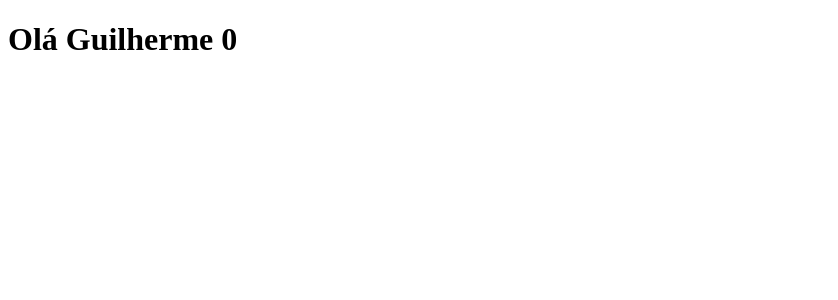
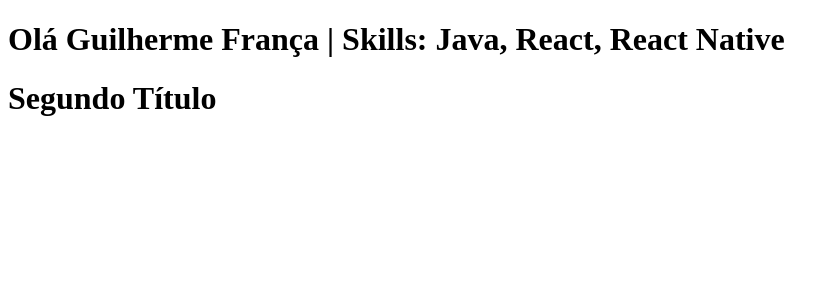
Before and after one commit to guiireal/reactjs-ninja, a React (Create React App) app in the folder sessao_3/: page / in a window 1280 px wide. Shown: the top 300 px of the page, without its empty margins (0-838 px from the left). Built offline with nearby package versions, Linux system fonts and the light colour scheme; the HTML template or start-up script is replaced by a standard one.

Commit message:
Componentes Funcionais

```diff
--- a/sessao_3/src/App.js
+++ b/sessao_3/src/App.js
@@ -1,11 +1,12 @@
 import React from 'react';
-import Title from './Title';
+import Title, { TitleExp } from './Title';
 
 
 const App = () => {
     return (
         <div className='container'>
-            <Title name='Guilherme' lastName={0}/>
+            <Title name='Guilherme' lastName='França'/>
+            <TitleExp />
 
         </div>
     );
--- a/sessao_3/src/Title.js
+++ b/sessao_3/src/Title.js
@@ -1,17 +1,20 @@
 import React, { Component } from 'react';
+
+
+const TitleExp = () => <h1>Segundo Título</h1>
 
 
 class Title extends Component {
 
     static defaultProps = {
        name: 'Desconhecido',
-       lastName: 'Sem Sobrenome'
-
+       lastName: 'Sem Sobrenome',
+       skills: ['Java', 'React', 'React Native']
     }
 
     render() {
-        return <h1>Olá {`${this.props.name} ${this.props.lastName}`}</h1>;
+        return <h1>Olá {`${this.props.name} ${this.props.lastName}`} | Skills: {this.props.skills.join(', ')}</h1>;
     }
 }
-
+export { TitleExp };
 export default Title;
```
